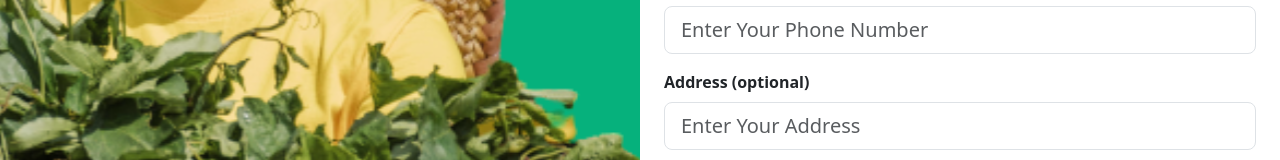
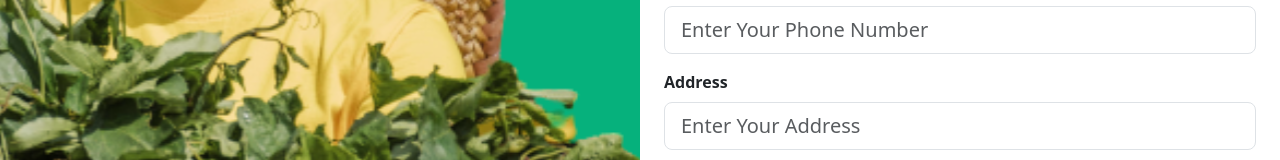
Before and after one commit to Josh0401/Agroconnect-Project, a Vue app: page /create-buyer2 in a window 1280 px wide. Shown: the part 360-520 px from the top of the page. Built offline with nearby package versions, Linux system fonts and the light colour scheme.

Commit message:
fix: update label for address field in CreateAccountBuyer2 component

```diff
--- a/src/views/individual_account/CreateAccountBuyer2.vue
+++ b/src/views/individual_account/CreateAccountBuyer2.vue
@@ -36,7 +36,7 @@
         </div>
 
         <div class="mb-3">
-          <label class="form-label fw-semibold">Address (optional)</label>
+          <label class="form-label fw-semibold">Address</label>
           <input
             type="text"
             class="form-control form-control-lg"
```
